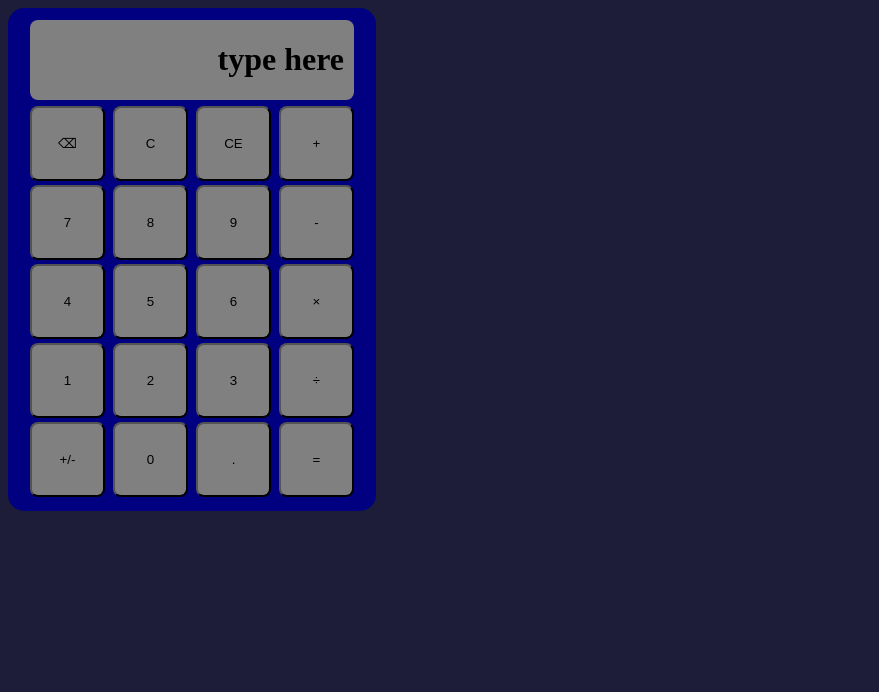
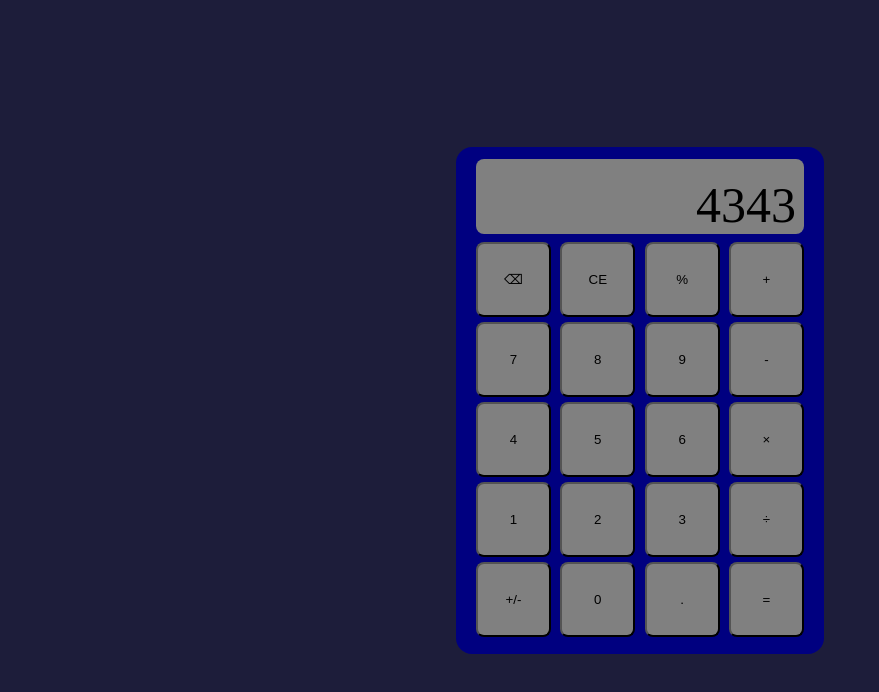
Before and after one commit to Embarkupon/JS-Calculator, a plain HTML site: page index.html in a window 1280 px wide. Shown: the whole page, without its empty margins (0-879 px from the left). Drawn offline with Linux system fonts and the light colour scheme.

Commit message:
centered the calculator

```diff
--- a/index.css
+++ b/index.css
@@ -1,39 +1,68 @@
 body {
     background-color: rgb(29, 29, 58);
+    display: flex;
+    height: 100vh;
+    margin: 0;
+    gap: 50px;
+    flex-direction: column;
 }
 
 .calculator {
+    flex: 1 1 0;
     display: flex;
+    align-self: center;
+    align-items: center;
     flex-direction: column;
-    align-items: center;
     width: 344px;
     padding: 12px;
     border-radius: 16px;
+    gap: 8px;
     background-color: navy;
 }
 
 .display {
+    flex: 1 1 auto;
+    display: flex;
+    justify-content: end;
     color: black;
     background-color: gray;
-    margin-bottom: 4px;
-    padding-left: 10px;
-    padding-right: 10px;
     border-radius: 8px;
-    text-align: end;
-    width: 304px;
-    flex: 0;
+    font-size: 50px;
+    width: 328px;
+    height: 75px;
+}
+
+.display-text {
+    flex: 0 0 auto;
+    margin-top: auto;
+    padding-right: 8px;
 }
 
 .keypad {
+    flex: initial;
+    height: 400px;
     display: flex;
     flex-direction: column;
 }
 
+.row {
+    flex: 1;
+    display: flex;
+    flex-direction: row;
+    justify-content: space-between;
+    width: 328px;
+}
+
 .key {
+    text-align: center;
     color: black;
     background-color: gray;
     width: 75px;
     height: 75px;
-    margin: 2px;
     border-radius: 8px;
 }
+
+.header,
+.footer {
+    flex: 1 1 auto;
+}
--- a/index.html
+++ b/index.html
@@ -8,15 +8,16 @@
     <script src="./calculator.js"></script>
 </head>
 <body>
+    <div class="header"></div>
     <div class="calculator">
         <div class="display">
-            <h1>type here</h1>
+            <div class="display-text">4343</div>
         </div>
         <div class="keypad">
             <div class="row">
                 <button class="key delete">⌫</button>
-                <button class="key clear">C</button>
                 <button class="key cancel">CE</button>
+                <button class="key proportion">%</button>
                 <button class="key operation">+</button>
             </div>
             <div class="row">
@@ -25,7 +26,7 @@
                 <button class="key number">9</button>
                 <button class="key operation">-</button>
             </div>
-            <div>
+            <div class="row">
                 <button class="key number">4</button>
                 <button class="key number">5</button>
                 <button class="key number">6</button>
@@ -45,5 +46,6 @@
             </div>
         </div>
     </div>
+    <div class="footer"></div>
 </body>
 </html>
```
